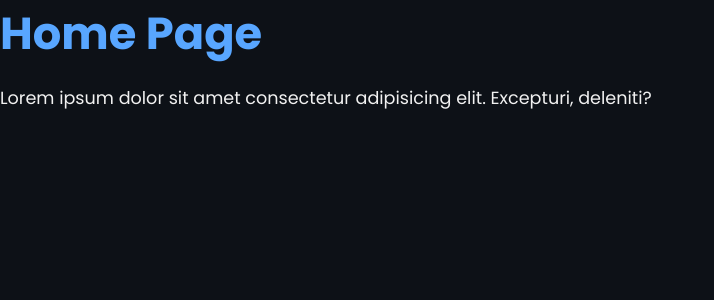
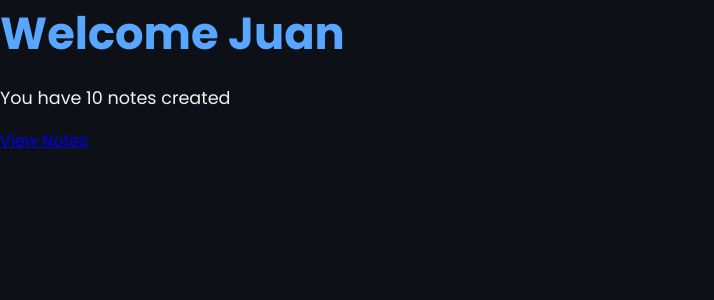
Before and after one commit to JuanWebDeveloper/Virtual-Note-Diary, a React (Create React App) app: page / in a window 1280 px wide. Shown: the top 300 px of the page, without its empty margins (0-714 px from the left). Built offline with nearby package versions, Linux system fonts and the light colour scheme.

Commit message:
Feat: HomePage component content created

```diff
--- a/src/components/home/HomePage.js
+++ b/src/components/home/HomePage.js
@@ -1,8 +1,15 @@
+import { Link } from 'react-router-dom';
+
 export const HomePage = () => {
 	return (
-		<div>
-			<h1 className='title'>Home Page</h1>
-			<p>Lorem ipsum dolor sit amet consectetur adipisicing elit. Excepturi, deleniti?</p>
+		<div className='home__main'>
+			<div className='home__main-content'>
+				<h1 className='title'>Welcome Juan</h1>
+				<p>You have 10 notes created</p>
+				<Link to='/' className='button button-primary'>
+					View Notes
+				</Link>
+			</div>
 		</div>
 	);
 };
```
